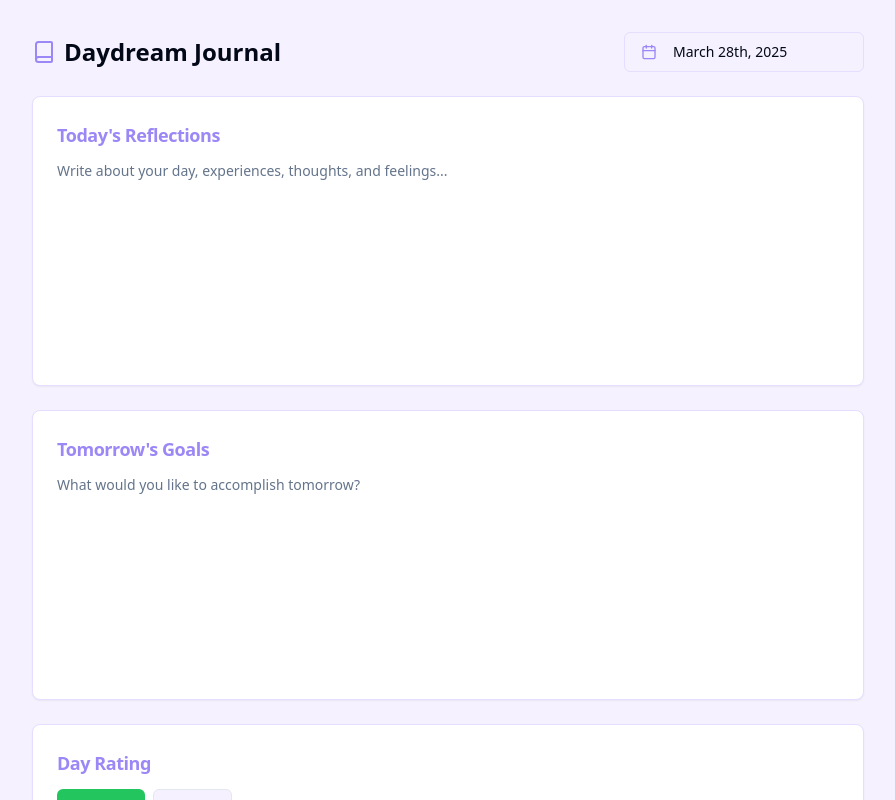
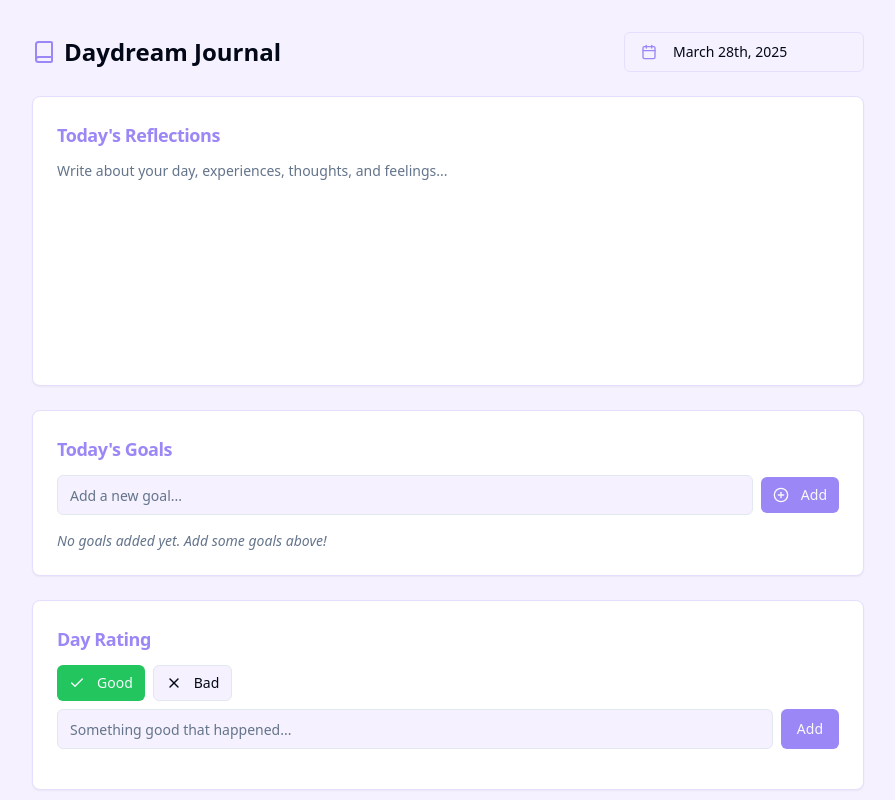
Before and after one commit to alessiocasce/daydream-journaler, a React (Vite) app: page /journal in a window 1280 px wide. Shown: the top 800 px of the page, without its empty margins (192-1087 px from the left). Built offline with nearby package versions, Linux system fonts and the light colour scheme.

Commit message:
Fix: Implement goal completion checkboxes
- Added checkboxes to mark goals as completed.
- Changed "Tomorrow's Goals" to "Today's Goals".

```diff
--- a/src/components/TomorrowGoals.tsx
+++ b/src/components/TomorrowGoals.tsx
@@ -1,29 +1,109 @@
 
-import React from 'react';
+import React, { useState } from 'react';
 import { Card, CardContent, CardHeader, CardTitle } from '@/components/ui/card';
-import { Textarea } from '@/components/ui/textarea';
+import { Input } from '@/components/ui/input';
+import { Button } from '@/components/ui/button';
+import { Checkbox } from '@/components/ui/checkbox';
+import { GoalItem } from '@/types/journalTypes';
+import { PlusCircle, X } from 'lucide-react';
 
-interface TomorrowGoalsProps {
-  goals: string;
-  setGoals: (goals: string) => void;
+interface TodayGoalsProps {
+  goals: GoalItem[];
+  setGoals: (goals: GoalItem[]) => void;
 }
 
-const TomorrowGoals = ({ goals, setGoals }: TomorrowGoalsProps) => {
+const TodayGoals = ({ goals, setGoals }: TodayGoalsProps) => {
+  const [newGoalText, setNewGoalText] = useState('');
+
+  const addGoal = () => {
+    if (newGoalText.trim() === '') return;
+
+    const newGoal: GoalItem = {
+      id: Date.now().toString(),
+      text: newGoalText.trim(),
+      completed: false
+    };
+
+    setGoals([...goals, newGoal]);
+    setNewGoalText('');
+  };
+
+  const handleKeyPress = (e: React.KeyboardEvent) => {
+    if (e.key === 'Enter') {
+      addGoal();
+    }
+  };
+
+  const toggleGoalCompletion = (id: string) => {
+    setGoals(
+      goals.map(goal =>
+        goal.id === id ? { ...goal, completed: !goal.completed } : goal
+      )
+    );
+  };
+
+  const removeGoal = (id: string) => {
+    setGoals(goals.filter(goal => goal.id !== id));
+  };
+
   return (
     <Card className="mb-6 border-journal-light-purple shadow-sm">
       <CardHeader className="pb-3">
-        <CardTitle className="text-lg text-journal-purple">Tomorrow's Goals</CardTitle>
+        <CardTitle className="text-lg text-journal-purple">Today's Goals</CardTitle>
       </CardHeader>
       <CardContent>
-        <Textarea
-          placeholder="What would you like to accomplish tomorrow?"
-          value={goals}
-          onChange={(e) => setGoals(e.target.value)}
-          className="journal-textarea focus:border-none"
-        />
+        <div className="flex items-center gap-2 mb-4">
+          <Input
+            placeholder="Add a new goal..."
+            value={newGoalText}
+            onChange={(e) => setNewGoalText(e.target.value)}
+            onKeyPress={handleKeyPress}
+            className="flex-1"
+          />
+          <Button
+            onClick={addGoal}
+            size="sm"
+            className="bg-journal-purple hover:bg-journal-dark-purple"
+          >
+            <PlusCircle className="h-4 w-4 mr-1" /> Add
+          </Button>
+        </div>
+
+        <div className="space-y-2">
+          {goals.length === 0 ? (
+            <p className="text-sm text-muted-foreground italic">No goals added yet. Add some goals above!</p>
+          ) : (
+            goals.map((goal) => (
+              <div key={goal.id} className="flex items-center justify-between group">
+                <div className="flex items-center gap-2">
+                  <Checkbox
+                    id={`goal-${goal.id}`}
+                    checked={goal.completed}
+                    onCheckedChange={() => toggleGoalCompletion(goal.id)}
+                    className={goal.completed ? "bg-journal-purple border-journal-purple" : ""}
+                  />
+                  <label
+                    htmlFor={`goal-${goal.id}`}
+                    className={`text-sm ${goal.completed ? "line-through text-muted-foreground" : ""}`}
+                  >
+                    {goal.text}
+                  </label>
+                </div>
+                <Button
+                  variant="ghost"
+                  size="sm"
+                  onClick={() => removeGoal(goal.id)}
+                  className="opacity-0 group-hover:opacity-100 transition-opacity"
+                >
+                  <X className="h-4 w-4 text-muted-foreground" />
+                </Button>
+              </div>
+            ))
+          )}
+        </div>
       </CardContent>
     </Card>
   );
 };
 
-export default TomorrowGoals;
+export default TodayGoals;
--- a/src/pages/Journal.tsx
+++ b/src/pages/Journal.tsx
@@ -3,16 +3,16 @@ import React, { useState, useEffect } from 'react';
 import { format } from 'date-fns';
 import JournalHeader from '@/components/JournalHeader';
 import DailyReflection from '@/components/DailyReflection';
-import TomorrowGoals from '@/components/TomorrowGoals';
+import TodayGoals from '@/components/TomorrowGoals';
 import DayRating from '@/components/DayRating';
 import JournalSaveButton from '@/components/JournalSaveButton';
-import { DayRatingItem, JournalEntry } from '@/types/journalTypes';
+import { DayRatingItem, GoalItem, JournalEntry } from '@/types/journalTypes';
 import { loadJournalEntries, saveJournalEntries, getEntryByDate, saveOrUpdateEntry } from '@/services/journalService';
 
 const Journal = () => {
   const [selectedDate, setSelectedDate] = useState<Date>(new Date());
   const [content, setContent] = useState<string>('');
-  const [goals, setGoals] = useState<string>('');
+  const [goals, setGoals] = useState<GoalItem[]>([]);
   const [dayRatings, setDayRatings] = useState<DayRatingItem[]>([]);
   const [journalState, setJournalState] = useState({ entries: [] });
 
@@ -28,12 +28,18 @@ const Journal = () => {
 
     if (entry) {
       setContent(entry.content || '');
-      setGoals(entry.goals || '');
+      // Handle both string and GoalItem[] for backward compatibility
+      if (typeof entry.goals === 'string') {
+        // Convert old string format to new GoalItem[] format if needed
+        setGoals(entry.goals ? [{ id: '1', text: entry.goals, completed: false }] : []);
+      } else {
+        setGoals(entry.goals || []);
+      }
       setDayRatings(entry.dayRatings || []);
     } else {
       // Reset fields if no entry exists for selected date
       setContent('');
-      setGoals('');
+      setGoals([]);
       setDayRatings([]);
     }
   }, [selectedDate, journalState.entries]);
@@ -58,7 +64,7 @@ const Journal = () => {
 
       <div className="space-y-6">
         <DailyReflection content={content} setContent={setContent} />
-        <TomorrowGoals goals={goals} setGoals={setGoals} />
+        <TodayGoals goals={goals} setGoals={setGoals} />
         <DayRating items={dayRatings} setItems={setDayRatings} />
         <JournalSaveButton onSave={handleSave} />
       </div>
--- a/src/services/journalService.ts
+++ b/src/services/journalService.ts
@@ -1,5 +1,5 @@
 
-import { JournalEntry, JournalState } from '@/types/journalTypes';
+import { JournalEntry, JournalState, GoalItem } from '@/types/journalTypes';
 
 const STORAGE_KEY = 'daydream-journal';
 
@@ -11,7 +11,20 @@ export const loadJournalEntries = (): JournalState => {
   try {
     const saved = localStorage.getItem(STORAGE_KEY);
     if (saved) {
-      return JSON.parse(saved);
+      const parsedData = JSON.parse(saved);
+
+      // Handle migration from old format (string goals) to new format (GoalItem[] goals)
+      const migratedEntries = parsedData.entries.map((entry: any) => {
+        if (typeof entry.goals === 'string') {
+          return {
+            ...entry,
+            goals: entry.goals ? [{ id: Date.now().toString(), text: entry.goals, completed: false }] : []
+          };
+        }
+        return entry;
+      });
+
+      return { entries: migratedEntries };
     }
   } catch (error) {
     console.error('Error loading journal entries:', error);
```
Also changed, not shown: src/types/journalTypes.ts (+7 -1 lines).
